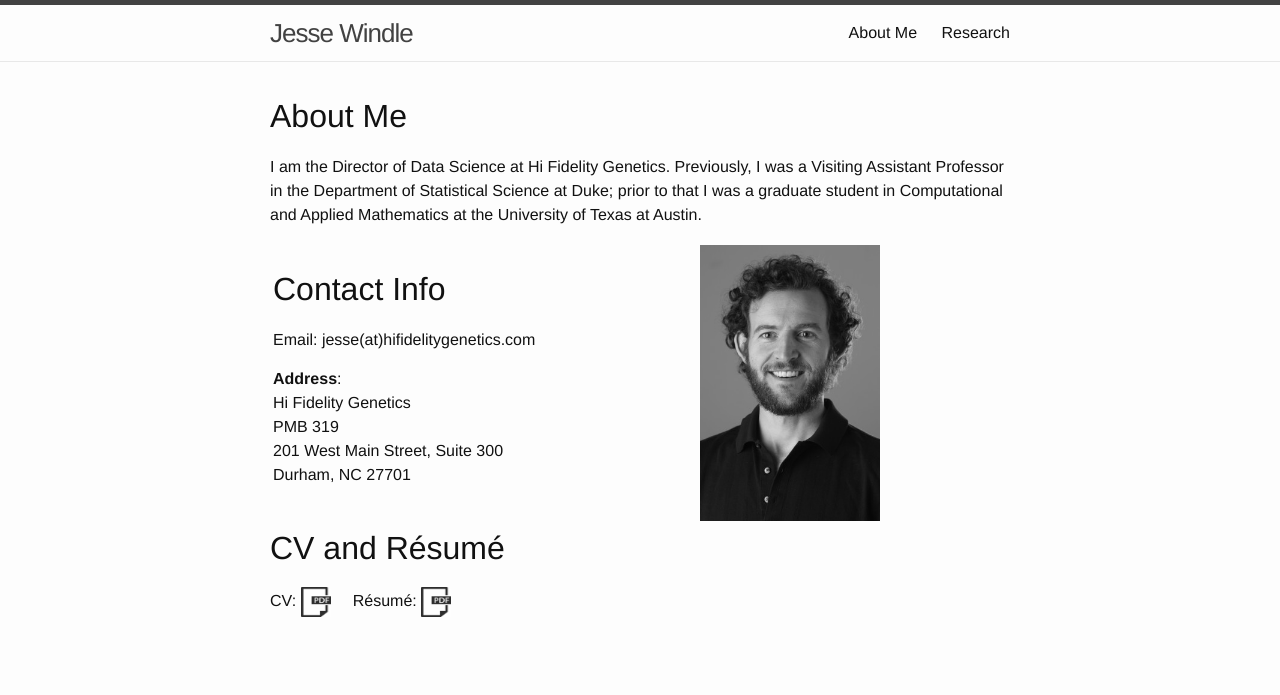
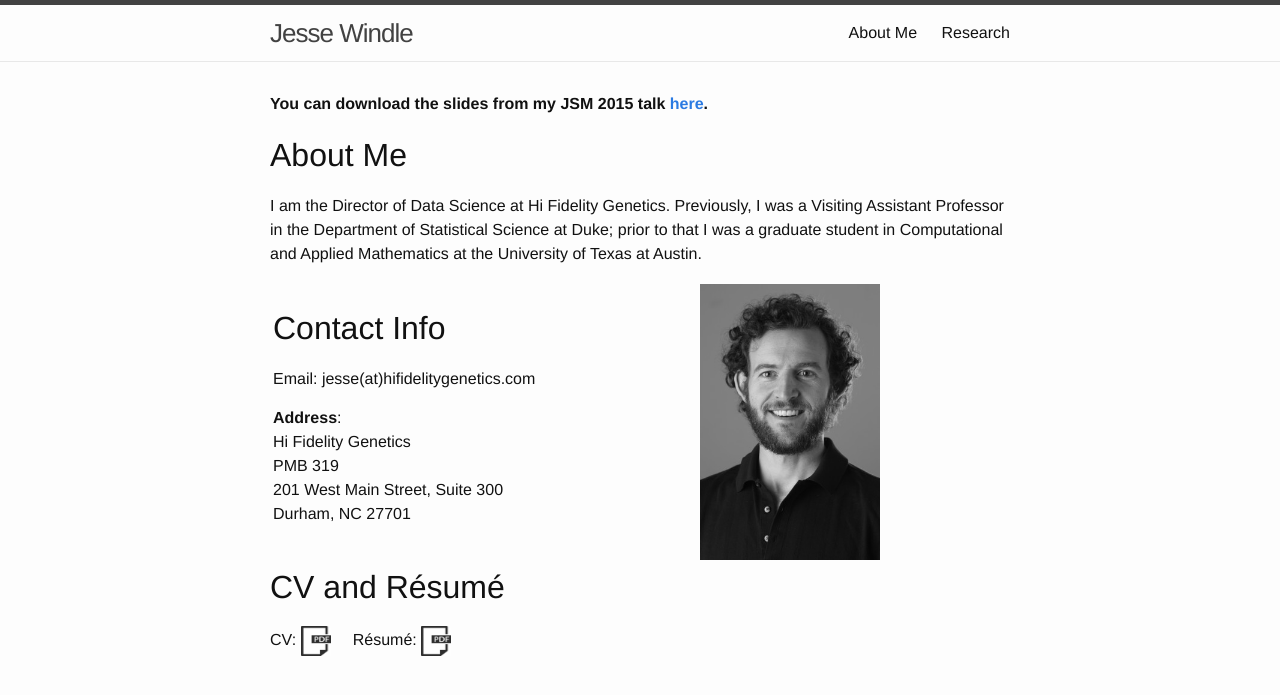
Before and after one commit to jwindle/jwindle.github.io, a Jekyll site: the page built from index.html, in a window 1280 px wide. Shown: the top 695 px of the page. Built offline with Jekyll 4.4.1, drawn with Linux system fonts in a browser that asks for light colours.

Commit message:
Updated index.html

```diff
--- a/index.html
+++ b/index.html
@@ -7,6 +7,13 @@ title: About Me
 
   <!-- Unfortunately, github pages does not allow plugins. -->
   <!-- markdown aboutme.md -->
+
+  <p class="center">
+  <b>
+  You can download the slides from my JSM 2015 talk <a
+  href="doc/JSM-presentation.pdf">here</a>.
+  </b>
+  </p>
 
   {% include aboutme.html %}
 
```
